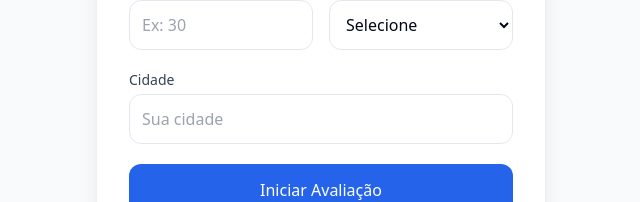
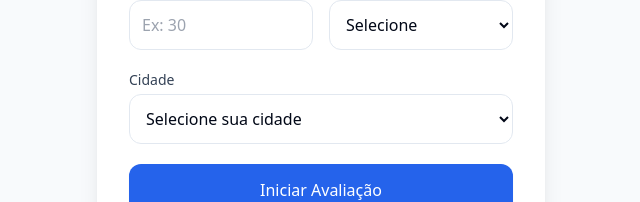
Before and after one commit to opinii-insonia/insonia, a React (Vite) app: page / in a window 1280 px wide. Shown: the part 465-667 px from the top of the page, without its empty margins (319-959 px from the left). Built offline with nearby package versions, Linux system fonts and the light colour scheme.

Commit message:
[dyad] Adicionada a lista de cidades agrupadas por estado e atualizado o formulário - wrote 2 file(s)

```diff
--- /dev/null
+++ b/src/data/cities.ts
@@ -0,0 +1,67 @@
+export const citiesByState = {
+  DF: [
+    "Águas Claras",
+    "Arniqueira",
+    "Asa Norte",
+    "Asa Sul",
+    "Brazlândia",
+    "Candangolândia",
+    "Ceilândia",
+    "Cruzeiro",
+    "Fercal",
+    "Gama",
+    "Guará",
+    "Itapoã",
+    "Jardim Botânico",
+    "Lago Norte",
+    "Lago Sul",
+    "Núcleo Bandeirante",
+    "Paranoá",
+    "Park Way",
+    "Planaltina",
+    "Recanto das Emas",
+    "Riacho Fundo",
+    "Riacho Fundo II",
+    "Samambaia",
+    "Santa Maria",
+    "São Sebastião",
+    "SCIA / Estrutural",
+    "Sobradinho",
+    "Sobradinho II",
+    "Sudoeste / Octogonal",
+    "Taguatinga",
+    "Varjão",
+    "Vicente Pires"
+  ],
+  GO: [
+    // Principais cidades de GO
+    "Goiânia",
+    "Aparecida de Goiânia",
+    "Anápolis",
+    "Rio Verde",
+    "Luziânia",
+    "Valparaíso de Goiás",
+    "Águas Lindas de Goiás",
+    "Formosa",
+    "Trindade",
+    "Senador Canedo",
+    "Catalão",
+    "Itumbiara",
+    "Jataí",
+
+    // Entorno do DF
+    "Cidade Ocidental",
+    "Novo Gama",
+    "Santo Antônio do Descoberto",
+    "Planaltina de Goiás",
+    "Padre Bernardo",
+    "Cristalina",
+    "Cocalzinho de Goiás",
+    "Alexânia",
+    "Cabeceiras",
+    "Mimoso de Goiás",
+    "Água Fria de Goiás",
+    "Vila Boa",
+    "Flores de Goiás"
+  ]
+};
--- a/src/pages/Home.tsx
+++ b/src/pages/Home.tsx
@@ -2,6 +2,7 @@ import React, { useState } from 'react';
 import { useNavigate } from 'react-router-dom';
 import { useTestContext } from '@/context/TestContext';
 import { Activity } from 'lucide-react';
+import { citiesByState } from '@/data/cities';
 
 const Home = () => {
   const navigate = useNavigate();
@@ -77,14 +78,23 @@ const Home = () => {
 
           <div>
             <label className="block text-sm font-medium text-slate-700 mb-1">Cidade</label>
-            <input
-              type="text"
+            <select
               name="cidade"
               value={userInfo.cidade}
               onChange={handleChange}
-              placeholder="Sua cidade"
-              className="w-full p-3 rounded-xl border border-slate-200 focus:ring-2 focus:ring-blue-500 outline-none transition-all"
-            />
+              className="w-full p-3 rounded-xl border border-slate-200 focus:ring-2 focus:ring-blue-500 outline-none transition-all bg-white"
+            >
+              <option value="">Selecione sua cidade</option>
+              {Object.entries(citiesByState).map(([state, cities]) => (
+                <optgroup key={state} label={state}>
+                  {cities.map((city) => (
+                    <option key={city} value={`${city} - ${state}`}>
+                      {city}
+                    </option>
+                  ))}
+                </optgroup>
+              ))}
+            </select>
           </div>
 
           <button
```
